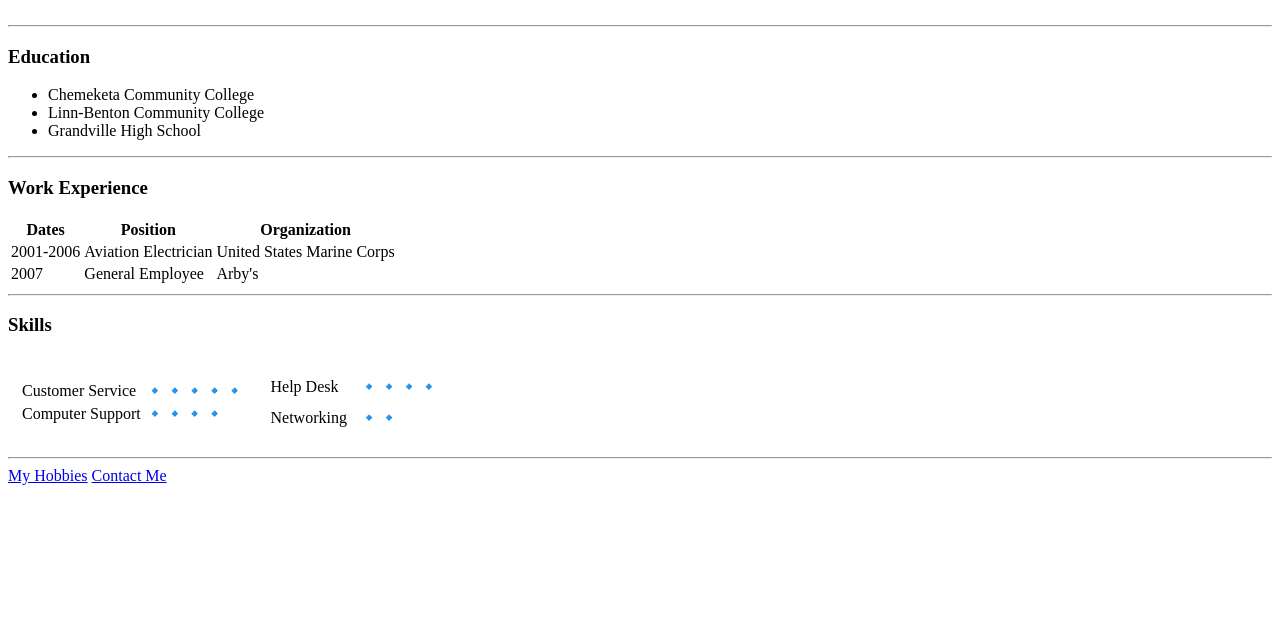
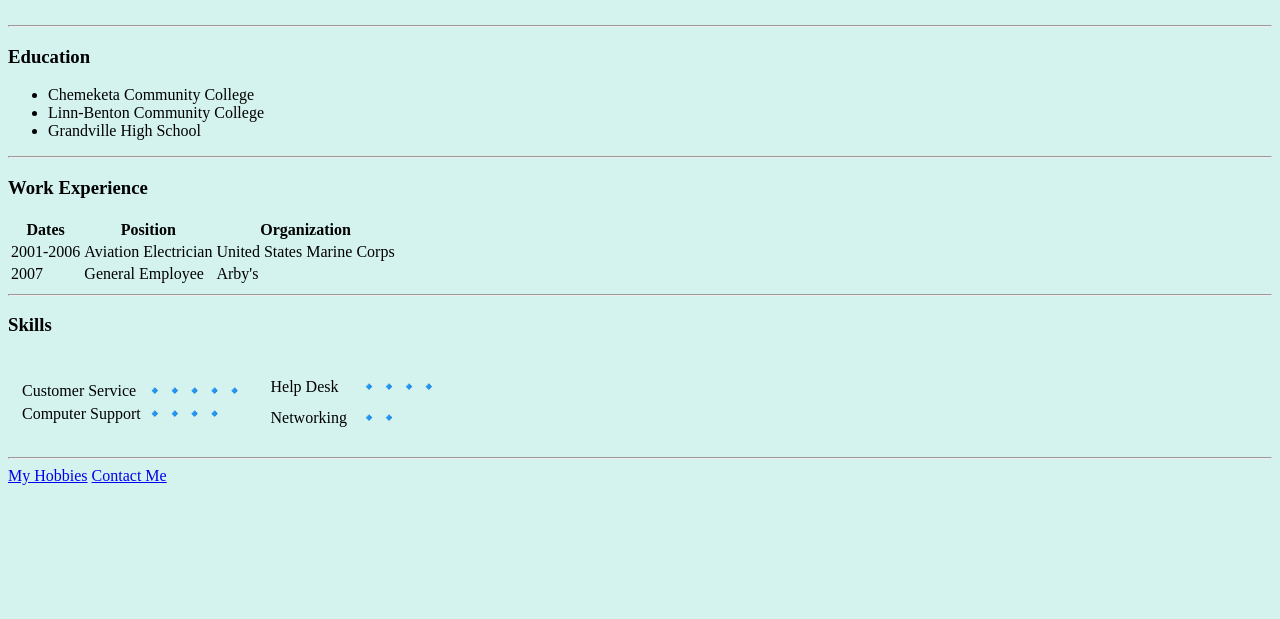
Before and after one commit to sifaxis/cv, a plain HTML site: page index.html in a window 1280 px wide. Shown: the part 181-800 px from the top of the page. Drawn offline with Linux system fonts and the light colour scheme.

Commit message:
Update index.html

```diff
--- a/index.html
+++ b/index.html
@@ -6,7 +6,7 @@
   <title>ℳ Michael's Personal Site</title>
 </head>
 
-<body>
+<body style="background-color: #d4f3ef;">
   <table cellspacing="20">
     <tr>
       <td><img src="images\circle-cropped.png" alt="michael profile picture"></td>
```
